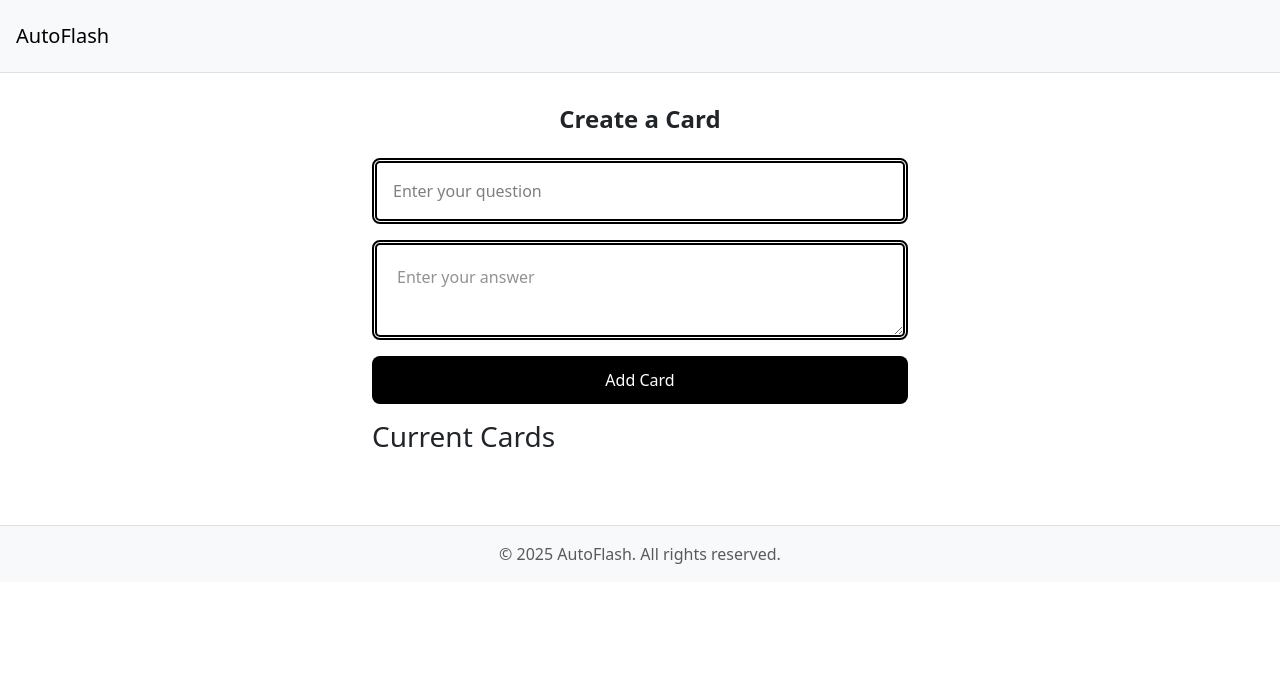
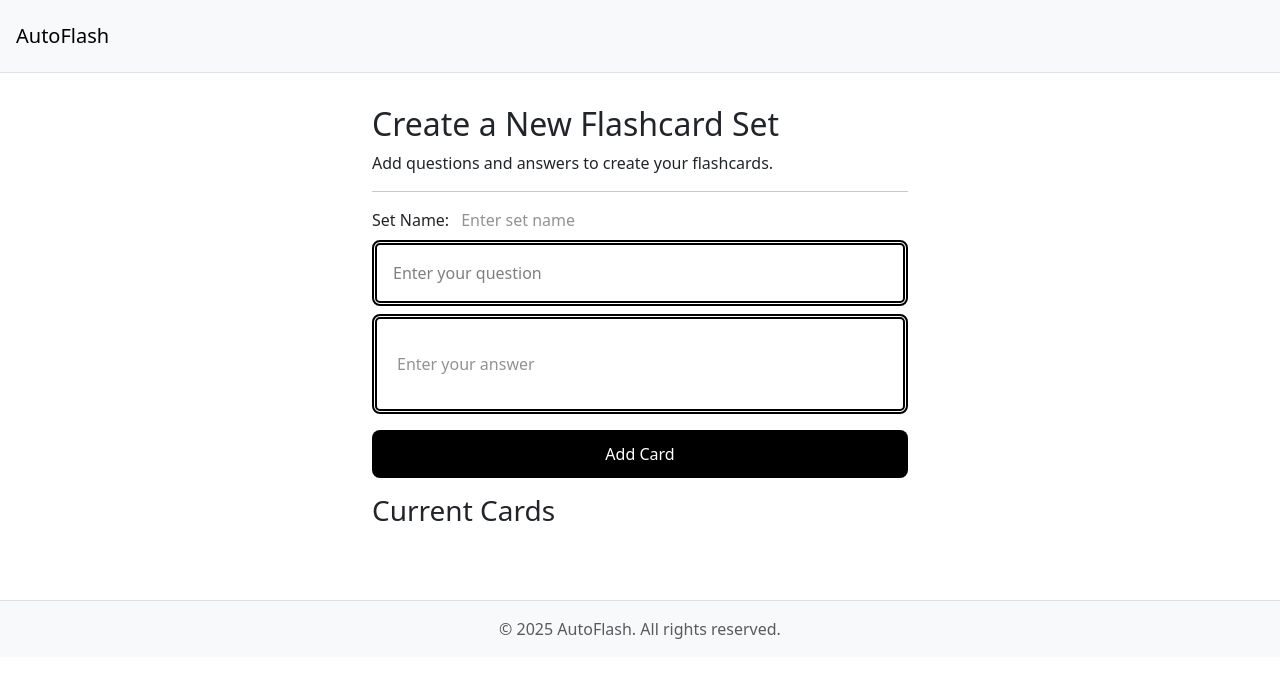
Before and after one commit to JaydenLandis/csci-4300-group-project, a Next.js app: page /new-card in a window 1280 px wide. Shown: the top 678 px of the page. Built offline with nearby package versions, Linux system fonts and the light colour scheme.

Commit message:
post request is working for new card

```diff
--- a/src/app/new-card/page.tsx
+++ b/src/app/new-card/page.tsx
@@ -2,14 +2,17 @@
 
 //import Image from "next/image";
 import React, { useState } from "react";
+import { useEffect } from "react";
 import "@/components/NewCard.css";
 
 type Card = {
-  front: string;
-  back: string;
+  question: string;
+  answer: string;
 };
 
 const QuestionAnswerForm: React.FC = () => {
+  // State variables
+  const [setName, setSetName] = useState("");
   const [question, setQuestion] = useState("");
   const [answer, setAnswer] = useState("");
   const [cards, setCards] = useState<Card[]>([]);
@@ -19,8 +22,8 @@ const QuestionAnswerForm: React.FC = () => {
     if (!question.trim() || !answer.trim()) return;
 
     const newCard: Card = {
-      front: question,
-      back: answer,
+      question: question,
+      answer: answer,
     };
 
     setCards((prevCards) => [...prevCards, newCard]);
@@ -32,32 +35,81 @@ const QuestionAnswerForm: React.FC = () => {
     setCards((prevCards) => prevCards.filter((_, i) => i !== index));
   };
 
-  const handleConfirmSet = () => {
-    console.log("Confirmed card set:", cards);
-    alert("Card set confirmed! (Check console for details)");
+  const handleConfirmSet = async () => {
+    if (!setName.trim() || cards.length === 0) {
+      alert("Set name and at least one card are required.");
+      return;
+    }
 
-    setConfirmedCards(cards); // Move to confirmed
-    setCards([]); // Clear current cards
+    const flashcardSet = {
+      setName: setName.trim(),
+      flashcards: cards,
+    };
+
+    try {
+      const res = await fetch("http://localhost:3000/api/cards", {
+        method: "POST",
+        headers: {
+          "Content-Type": "application/json",
+        },
+        body: JSON.stringify(flashcardSet),
+      });
+
+      if (!res.ok) {
+        throw new Error("Failed to save card set.");
+      }
+
+      const savedSet = await res.json();
+      console.log("Card set saved:", savedSet);
+
+      alert("✅ Card set saved!");
+      setConfirmedCards(cards);
+      setCards([]);
+      setSetName("");
+    } catch (error) {
+      console.error("Error saving card set:", error);
+      alert("Failed to save card set.");
+    }
   };
 
   return (
     <div className="qa-container">
-      <h2 className="qa-heading">Create a Card</h2>
+      <form className="qa-form">
+        <h2 className="qa-title">Create a New Flashcard Set</h2>
+        <p className="qa-description">
+          Add questions and answers to create your flashcards.
+        </p>
+        <hr />
+        <label htmlFor="setName" className="qa-label mr-3">
+          Set Name:
+        </label>
+        <input
+          name="setName"
+          type="text"
+          placeholder="Enter set name"
+          value={setName}
+          onChange={(e) => setSetName(e.target.value)}
+          className="qa-set-name mb-2"
+        />
 
         <input
+          name="question"
           type="text"
           placeholder="Enter your question"
           value={question}
           onChange={(e) => setQuestion(e.target.value)}
-        className="qa-question"
+          className="qa-question mb-2"
         />
 
-      <textarea
+        <input
+          name="answer"
+          type="text"
           placeholder="Enter your answer"
           value={answer}
           onChange={(e) => setAnswer(e.target.value)}
           className="qa-answer"
         />
+      </form>
 
       <button onClick={handleConfirm} className="qa-button">
         Add Card
@@ -68,10 +120,10 @@ const QuestionAnswerForm: React.FC = () => {
         {cards.map((card, index) => (
           <li key={index} className="qa-card">
             <p>
-              <strong>Q:</strong> {card.front}{" "}
+              <strong>Q:</strong> {card.question}{" "}
             </p>
             <p>
-              <strong>A:</strong> {card.back}
+              <strong>A:</strong> {card.answer}
             </p>
             <div style={{ textAlign: "right", marginTop: "10px" }}>
               <button
@@ -97,10 +149,10 @@ const QuestionAnswerForm: React.FC = () => {
             {confirmedCards.map((card, index) => (
               <li key={index} className="qa-card">
                 <p>
-                  <strong>Q:</strong> {card.front}
+                  <strong>Q:</strong> {card.question}
                 </p>
                 <p>
-                  <strong>A:</strong> {card.back}
+                  <strong>A:</strong> {card.answer}
                 </p>
               </li>
             ))}
```
Lines whose indentation alone changed are shown as unchanged.
